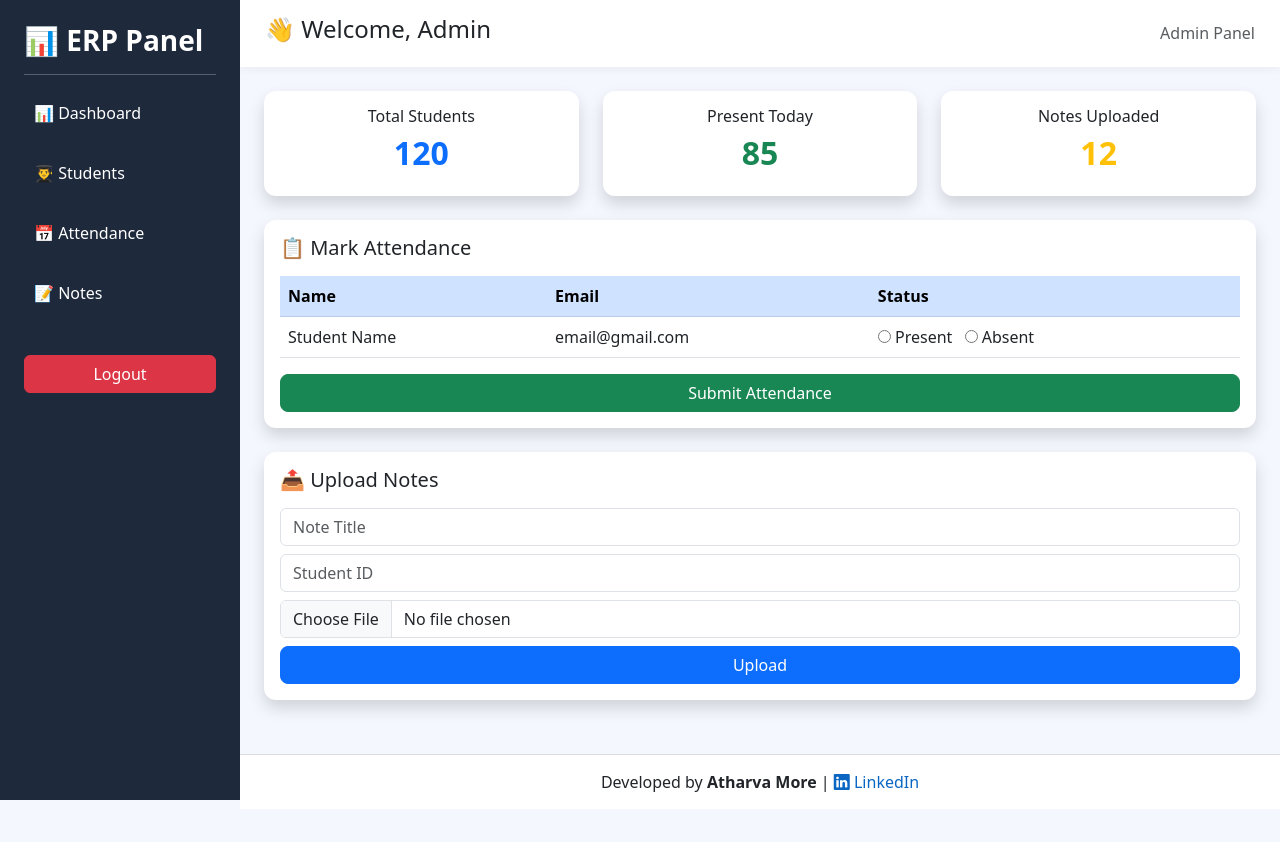
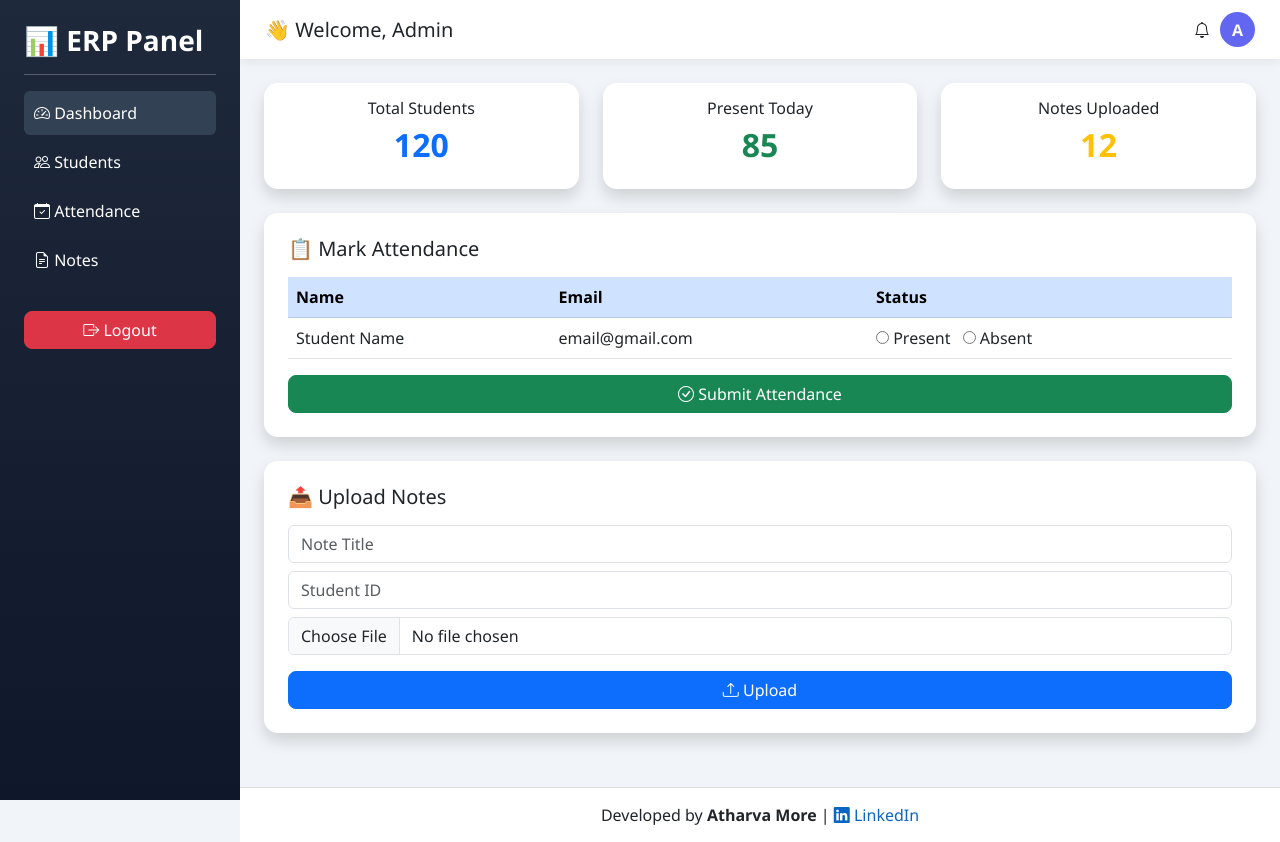
Before and after one commit to Athu998/shraddha_class-portal, a website: page public/admin-dashboard.html in a window 1280 px wide. Before the commit the page ends 809 px from the top, so only its background shows below. Drawn offline with nearby package versions, Linux system fonts and the light colour scheme.

Commit message:
final_Admin_Update

```diff
--- a/public/admin-dashboard.html
+++ b/public/admin-dashboard.html
@@ -12,13 +12,14 @@
 
   <style>
     body {
-      background: #f4f7fe;
+      background: #f1f5f9;
+      font-family: 'Segoe UI', sans-serif;
     }
 
     /* Sidebar */
     .sidebar {
       height: 100vh;
-      background: #1e293b;
+      background: linear-gradient(180deg, #1e293b, #0f172a);
       color: white;
       position: fixed;
       width: 240px;
@@ -28,14 +29,18 @@
       font-weight: bold;
     }
 
-    .sidebar p {
+    .menu-item {
+      display: block;
       padding: 10px;
       border-radius: 6px;
-      cursor: pointer;
+      color: white;
+      text-decoration: none;
+      margin-bottom: 5px;
       transition: 0.3s;
     }
 
-    .sidebar p:hover {
+    .menu-item:hover,
+    .menu-item.active {
       background: #334155;
     }
 
@@ -47,17 +52,40 @@
     /* Navbar */
     .topbar {
       background: white;
-      padding: 15px 25px;
-      box-shadow: 0 2px 10px rgba(0,0,0,0.05);
+      padding: 12px 25px;
+      box-shadow: 0 2px 10px rgba(0,0,0,0.08);
       display: flex;
       justify-content: space-between;
       align-items: center;
     }
 
+    .profile {
+      display: flex;
+      align-items: center;
+      gap: 10px;
+    }
+
+    .profile-circle {
+      width: 35px;
+      height: 35px;
+      border-radius: 50%;
+      background: #6366f1;
+      color: white;
+      display: flex;
+      align-items: center;
+      justify-content: center;
+      font-weight: bold;
+    }
+
     /* Cards */
     .card {
       border: none;
-      border-radius: 12px;
+      border-radius: 14px;
+      transition: 0.3s;
+    }
+
+    .card:hover {
+      transform: translateY(-5px);
     }
 
     .card h2 {
@@ -65,12 +93,9 @@
     }
 
     /* Buttons */
-    .btn-success {
+    .btn {
       border-radius: 8px;
-    }
-
-    .btn-primary {
-      border-radius: 8px;
+      font-weight: 500;
     }
 
     /* Footer */
@@ -97,21 +122,38 @@
   <h3>📊 ERP Panel</h3>
   <hr>
 
-  <p>📊 Dashboard</p>
-  <p>👨‍🎓 Students</p>
-  <p>📅 Attendance</p>
-  <p>📝 Notes</p>
+  <a href="/admin/dashboard" class="menu-item active">
+    <i class="bi bi-speedometer2"></i> Dashboard
+  </a>
 
-  <a href="/admin/logout" class="btn btn-danger w-100 mt-4">Logout</a>
+  <a href="/students" class="menu-item">
+    <i class="bi bi-people"></i> Students
+  </a>
+
+  <a href="/admin/attendance" class="menu-item">
+    <i class="bi bi-calendar-check"></i> Attendance
+  </a>
+
+  <a href="/admin/notes" class="menu-item">
+    <i class="bi bi-file-earmark-text"></i> Notes
+  </a>
+
+  <a href="/admin/logout" class="btn btn-danger w-100 mt-4">
+    <i class="bi bi-box-arrow-right"></i> Logout
+  </a>
 </div>
 
 <!-- Main -->
 <div class="main">
 
-  <!-- Topbar -->
+  <!-- Navbar -->
   <div class="topbar">
-    <h4>👋 Welcome, Admin</h4>
-    <span class="text-muted">Admin Panel</span>
+    <h5 class="mb-0">👋 Welcome, Admin</h5>
+
+    <div class="profile">
+      <i class="bi bi-bell"></i>
+      <div class="profile-circle">A</div>
+    </div>
   </div>
 
   <div class="container-fluid p-4">
@@ -141,7 +183,7 @@
     </div>
 
     <!-- Attendance -->
-    <div class="card mt-4 shadow p-3">
+    <div class="card mt-4 shadow p-4">
       <h5 class="mb-3">📋 Mark Attendance</h5>
 
       <table class="table table-hover align-middle">
@@ -165,18 +207,22 @@
         </tbody>
       </table>
 
-      <button class="btn btn-success">Submit Attendance</button>
+      <button class="btn btn-success">
+        <i class="bi bi-check-circle"></i> Submit Attendance
+      </button>
     </div>
 
     <!-- Upload Notes -->
-    <div class="card mt-4 shadow p-3">
+    <div class="card mt-4 shadow p-4">
       <h5 class="mb-3">📤 Upload Notes</h5>
 
       <input class="form-control mb-2" placeholder="Note Title">
       <input class="form-control mb-2" placeholder="Student ID">
-      <input type="file" class="form-control mb-2">
+      <input type="file" class="form-control mb-3">
 
-      <button class="btn btn-primary">Upload</button>
+      <button class="btn btn-primary">
+        <i class="bi bi-upload"></i> Upload
+      </button>
     </div>
 
   </div>
```
